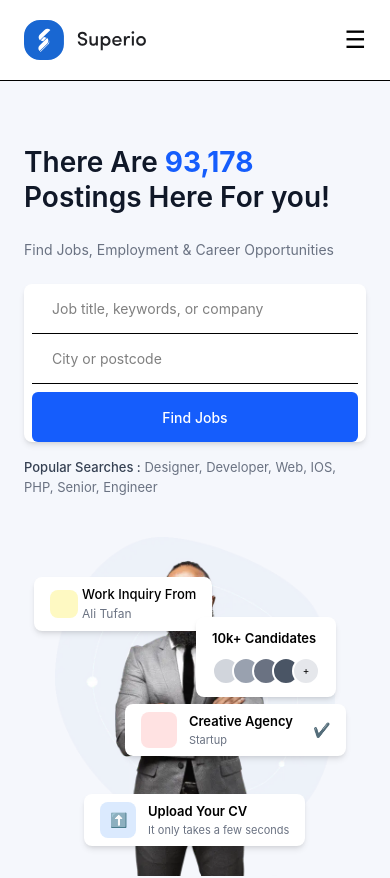
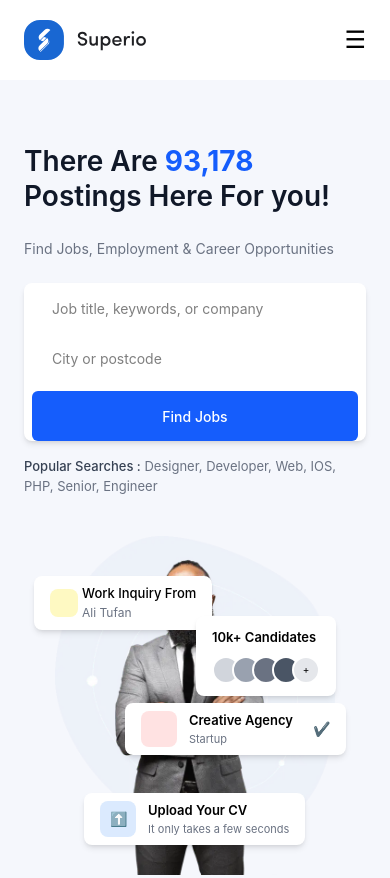
Before and after one commit to shadabk7868/NextHire, a React (Vite) app in the folder frontend/: page / in a window 390 px wide. Shown: the top 878 px of the page. Built offline with nearby package versions, Linux system fonts and the light colour scheme.

Commit message:
second msg

```diff
--- a/frontend/src/components/Navbar.jsx
+++ b/frontend/src/components/Navbar.jsx
@@ -18,7 +18,7 @@ export default function Navbar() {
 
   return (
     <>
-      <header className="bg-white border-b sticky top-0 z-50">
+      <header className="bg-white sticky top-0 z-50">
         <div className="lg:px-[130px] px-6 flex justify-between items-center h-[80px]">
 
           {/* LOGO */}
@@ -44,7 +44,7 @@ export default function Navbar() {
 
                 {/* DROPDOWN */}
                 {item.sub.length > 0 && openMenu === idx && (
-                  <div className="absolute top-full left-0 mt-2 w-48 bg-white border rounded-lg shadow-lg z-50"
+                  <div className="absolute top-full left-0 mt-2 w-48 bg-white rounded-lg shadow-lg z-50"
                     onMouseLeave={() => setOpenMenu(null)}>
 
                     {item.sub.map((subItem, i) => {
--- a/frontend/src/pages/Home.jsx
+++ b/frontend/src/pages/Home.jsx
@@ -75,12 +75,12 @@ export default function Home() {
 
         <input
           placeholder="Job title, keywords, or company"
-          className="w-full md:flex-1 h-[50px] md:h-full px-5 text-[14px] outline-none border-b md:border-b-0 md:border-r"
+          className="w-full md:flex-1 h-[50px] md:h-full px-5 text-[14px]  md:border-b-0 md:border-r"
         />
 
         <input
           placeholder="City or postcode"
-          className="w-full md:flex-1 h-[50px] md:h-full px-5 text-[14px] outline-none border-b md:border-b-0 md:border-r"
+          className="w-full md:flex-1 h-[50px] md:h-full px-5 text-[14px]   md:border-b-0 md:border-r"
         />
 
         <button className="bg-blue-600 text-white px-8 h-[50px] md:h-[50px] text-[14px] font-medium rounded-md md:ml-2 mt-2 md:mt-0 hover:bg-blue-700 transition w-full md:w-auto">
```
Also changed, not shown: 2 other files (tests, documents, lock files or other folders).
